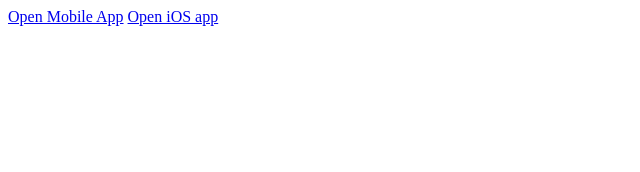
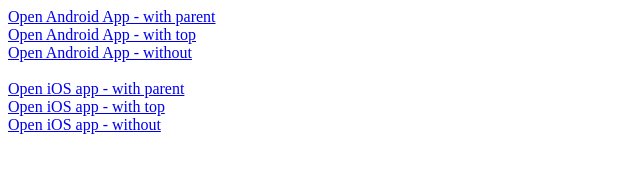
Before and after one commit to Sapientum/Applink, a plain HTML site: page index.html in a window 1280 px wide. Shown: the whole page, without its empty margins (0-640 px from the left). Drawn offline with Linux system fonts and the light colour scheme.

Commit message:
Update index.html
all

```diff
--- a/index.html
+++ b/index.html
@@ -10,8 +10,17 @@
   </head>
 
   <body>
-    <a target="_parent" href="https://madhavsvg.github.io/.well-known/assetlinks.json?sender=eu.nets.mitid.codeapp.appswitch">Open Mobile App</a>
-
-    <a target="_top" href="https://rt.mitid.nets.eu/.well-known/apple-app-site-association?returnUrl=eu.nets.mitid.codeapp.appswitch">Open iOS app</a>
+    <a target="_parent" href="https://madhavsvg.github.io/.well-known/assetlinks.json?sender=eu.nets.mitid.codeapp.appswitch">Open Android App - with parent</a>
+    <br/>
+    <a target="_top" href="https://madhavsvg.github.io/.well-known/assetlinks.json?sender=eu.nets.mitid.codeapp.appswitch">Open Android App - with top</a>
+    <br/>
+    <a href="https://madhavsvg.github.io/.well-known/assetlinks.json?sender=eu.nets.mitid.codeapp.appswitch">Open Android App - without</a>
+    <br/>
+    <br/>
+    <a target="_parent" href="https://rt.mitid.nets.eu/.well-known/apple-app-site-association?returnUrl=eu.nets.mitid.codeapp.appswitch">Open iOS app - with parent</a>
+    <br/>
+    <a target="_top" href="https://rt.mitid.nets.eu/.well-known/apple-app-site-association?returnUrl=eu.nets.mitid.codeapp.appswitch">Open iOS app - with top</a>
+    <br/>
+    <a href="https://rt.mitid.nets.eu/.well-known/apple-app-site-association?returnUrl=eu.nets.mitid.codeapp.appswitch">Open iOS app - without</a>
   </body>
 </html>
```
